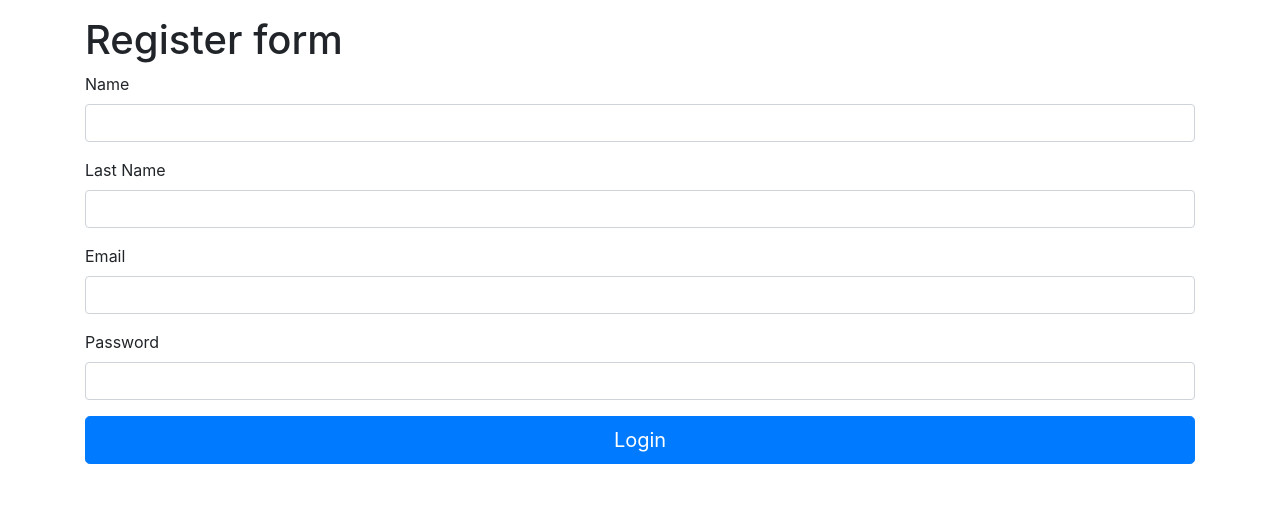
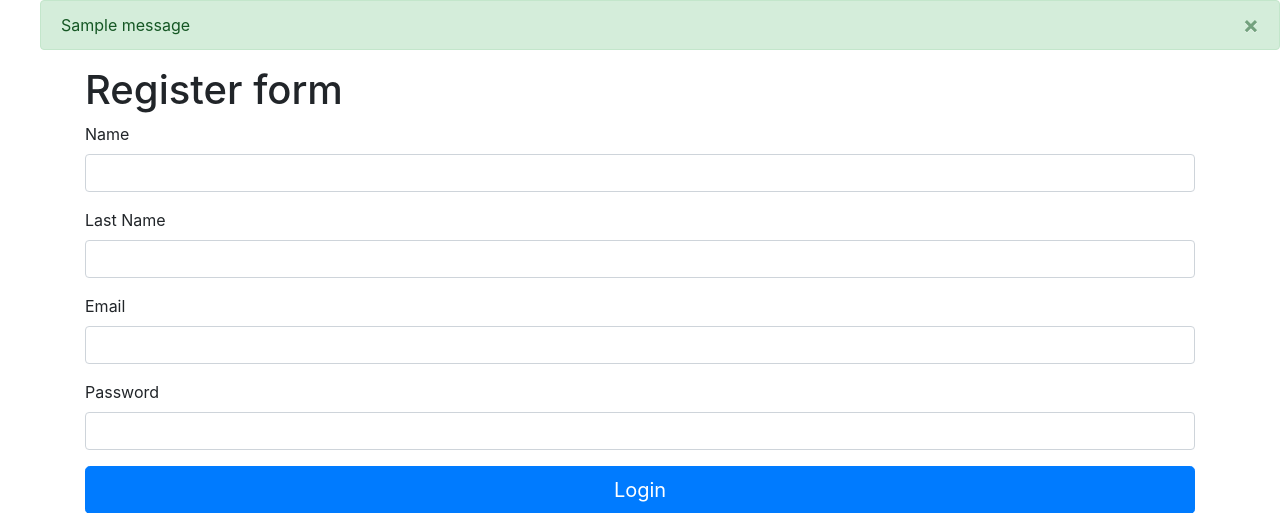
Before and after one commit to FwZtheone/ManageSneakers, a Django app: page /blog/register/ in a window 1280 px wide. Shown: the part 56-569 px from the top of the page. Run offline with Django 3.2, Linux system fonts and the light colour scheme; tables that the repository leaves empty hold one stand-in row (values such as "Sample post"); one stand-in notice (Sample message) is shown.

Commit message:
add template html

```diff
--- a/app/blog/templates/blog/base.html
+++ b/app/blog/templates/blog/base.html
@@ -30,7 +30,20 @@
             </button>
         </nav>
     </div>
+    {% if messages %}
+    <ul class="messages">
+        {% for message in messages %}
 
+        <div class="alert  {% if message.tags == "warning"  %} alert-danger  {% else %} alert-success {% endif %}  alert-dismissible fade show"
+            role="alert">
+            {{ message }}
+            <button type="button" class="close" data-dismiss="alert" aria-label="Close">
+                <span aria-hidden="true">&times;</span>
+            </button>
+        </div>
+        {% endfor %}
+    </ul>
+    {% endif %}
     {% block home %}{% endblock home %}
 
     {% block register %}{% endblock register %}
--- a/app/blog/views.py
+++ b/app/blog/views.py
@@ -3,6 +3,10 @@ from django.http import HttpResponse, HttpResponseRedirect
 from .models import Blog,Author
 from django.shortcuts import render
 from .forms.register.RegisterForm import RegisterForm
+from django.db import IntegrityError
+from django.contrib import messages
+from django.contrib.messages import get_messages
+from django.contrib.auth import authenticate
 
 
 def detail(request,blog_id):
@@ -21,9 +25,18 @@ def register(request):
     if request.method == 'POST':
         # context = user authenticate
         form = RegisterForm(request.POST)
+        storage = get_messages(request)
         if form.is_valid():
-            print("ici")
-            return HttpResponseRedirect('/blog/')
+            user = Author(name=form.cleaned_data['name'],lastname=form.cleaned_data['lastname'],email=form.cleaned_data['email'],password=form.cleaned_data['password'])
+            try:
+                user.save()
+                user_auth = authenticate(email=user.email,password=user.password)
+                messages.success(request,'account created succesful')
+
+
+            except:
+                messages.warning(request, 'email already taken')
+
     else:
         form  = RegisterForm()
     return render(request,'blog/register.html',{'form':form})
```
